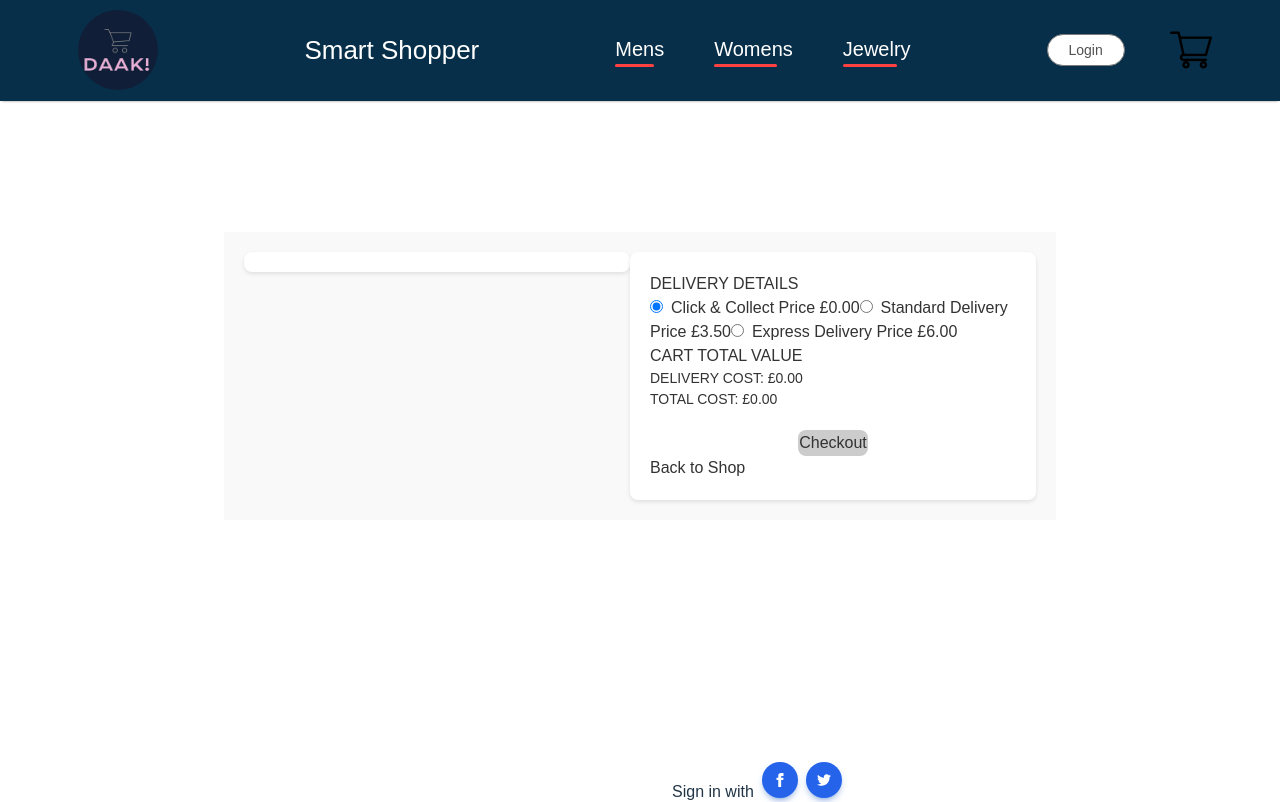
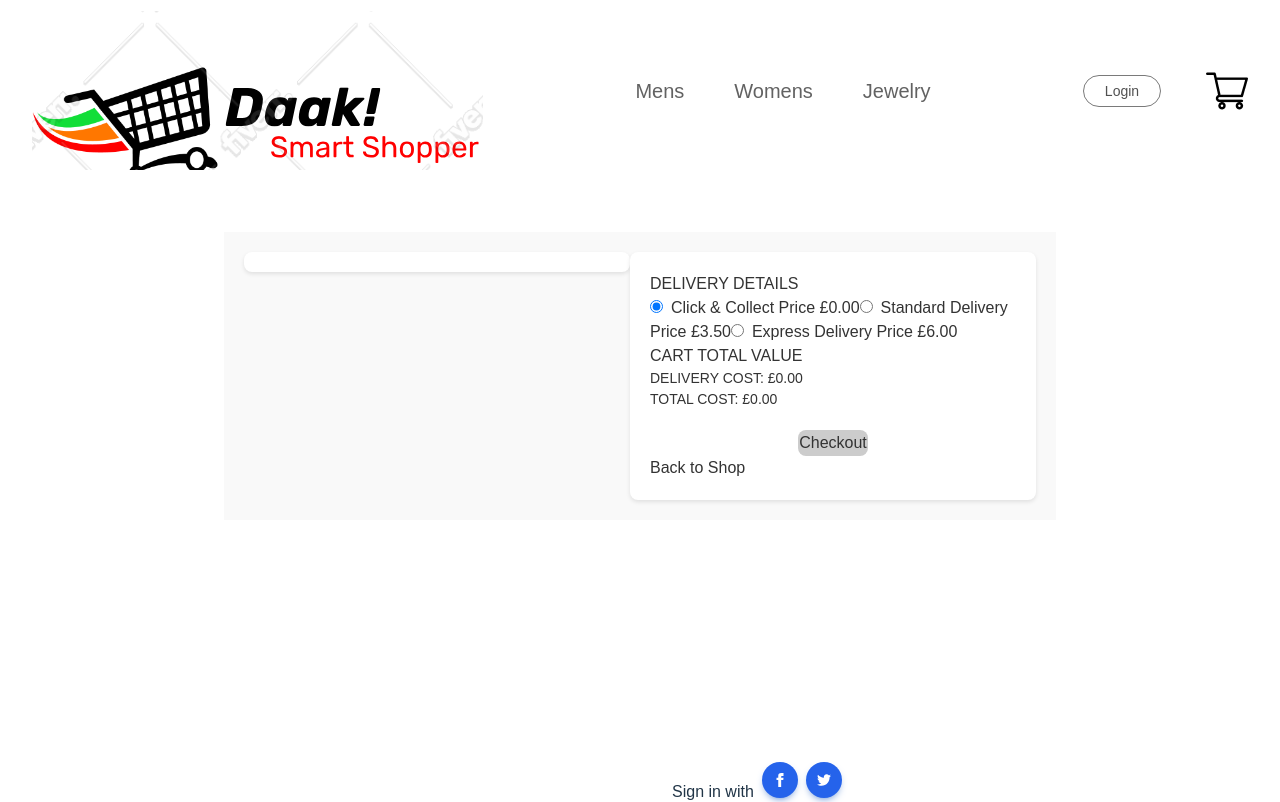
Before and after one commit to daironreijna/e-commerce-webstore, a React (Vite) app: page /cart in a window 1280 px wide. Shown: the top 802 px of the page. Built offline with nearby package versions, Linux system fonts and the light colour scheme; a web font is replaced by a local one.

Commit message:
Revert "updated navbar/logo/CartContext"

```diff
--- a/src/Components/Navbar/navbar.css
+++ b/src/Components/Navbar/navbar.css
@@ -1,32 +1,28 @@
 .navbar {
     position: fixed;
     display: flex;
-  justify-content: space-around;
+    justify-content: space-between;
     align-items: center;
-  padding: 0.3px;
+    padding: 0.7rem 2rem;
     z-index: 1;
-  /* background-color: #fff; */
+    background-color: #fff;
     margin: auto;
     top: 0;
     left: 0; /* Add left: 0 to make sure it stays at the left edge */
     right: 0; /* Add right: 0 to make sure it stays at the right edge */
-  color: black;
-  box-shadow: 0 1px 3px -2px black;
+    color:black;
 }
 
 .nav-logo {
     display: flex;
     align-items: center;
-  padding: 10px;
-  width: 100px;
-  gap: 1px;
+    gap: 10px;
 }
 
-.nav-logo-name {
-  color: white;
-  font-size: 26px;
+.nav-logo p {
+    color: #171717;
+    font-size: 38px;
     font-weight: 600;
-
 }
 
 .nav-menu {
@@ -34,7 +30,7 @@
     align-items: center;
     list-style: none;
     gap: 50px;
-  color: white;
+    color: #626262;
     font-size: 20px;
     font-weight: 500;
 }
@@ -63,7 +59,7 @@
 
 .nav-menu li:hover::after {
     transform: scaleX(1); /* Show the underline on hover */
-  background-color: #ff4141; /* Red color */
+    background-color: #FF4141; /* Red color */
 }
 
 .nav-menu hr {
@@ -71,7 +67,7 @@
     width: 80%;
     height: 3px;
     border-radius: 10px;
-  background: #ff4141;
+    background: #FF4141;
 }
 
 .nav-login-cart {
@@ -362,11 +358,11 @@
     .nav-login-cart {
         gap: 25px;
     }
-  .nav-menu {
+    .nav-menu{
         display: none;
     }
     /* Cart button for mobile */
-  .nav-login-cart img {
+    .nav-login-cart img{
         padding: 5px;
         width: 30px; /* Adjust font size for mobile */
     }
--- a/src/Components/Navbar/navbar.jsx
+++ b/src/Components/Navbar/navbar.jsx
@@ -1,16 +1,14 @@
 import React, { useState } from 'react';
 import './navbar.css';
-import logo from '../Assets/logo.png';
+import logo from '../Assets/Logo 2.png';
 import cart_icon from '../Assets/cart_icon.png';
 import { Link, useLocation } from 'react-router-dom'; // Import Link component and useLocation
 import CartDropdown from './CartDropdown'; // Import the CartDropdown component
 
 function Navbar() {
-    const [menu, setMenu] = useState("mens");
+    const [menu, setMenu] = useState("shop");
     const [isCartOpen, setCartOpen] = useState(false);
     const location = useLocation(); // Get the current location
-
-    // const {getTotalCartItems}= useContext(CartContext);
 
     // Toggle the cart dropdown
     const toggleCart = () => {
@@ -29,29 +27,24 @@ function Navbar() {
     };
 
     return (
-        <div className='navbar bg-sky-950' >
+        <div className='navbar'>
             <div className="nav-logo">
-               <Link to={"/"}> <img class="rounded-full" src={logo} alt="" /></Link>
+               <Link to={"/"}> <img src={logo} alt="" /></Link>
             </div>
-            <p className="nav-logo-name"><Link to={"/"}>Smart Shopper</Link></p>
             <ul className="nav-menu">
-                {/* <li onClick={()=>{setMenu(mens)}}>Mens{menu==="mens"?<hr/>:<></>}</li>
-                <li onClick={()=>{setMenu(women)}}>Women{menu==="women"?<hr/>:<></>}</li>
-                <li onClick={()=>{setMenu(jewelry)}}>Jewelry{menu==="jewelry"?<hr/>:<></>}</li> */}
-                <a href={'/#mens'}> Mens<hr/></a>
-                <a href={'/#womens'}> Womens<hr/></a>
-                <a href={'/#jewelry'}> Jewelry<hr/></a>
+                <a href={'/#mens'}> Mens</a>
+                <a href={'/#womens'}> Womens</a>
+                <a href={'/#jewelry'}> Jewelry</a>
             </ul>
             <div className="nav-login-cart">
                 <Link to='/login'><button>Login</button></Link>
                 {/* Add an icon to toggle the cart */}
-               <img src={cart_icon}
+                <img
+                    src={cart_icon}
                     alt=""
                     onClick={toggleCart}
                     style={{ cursor: 'pointer' }}
                 />
-
-                {/* <div className="nav-cart-count">{getTotalCartItems}</div> */}
 
 
                 {/* Display the cart dropdown when it's open */}
```
Also changed, not shown: src/contexts/CartContext.jsx (+0 -11 lines), src/Components/Assets/Logo 2.png (renamed from src/Components/Assets/logo2.png), src/Components/Assets/logo.png (deleted). Lines whose indentation alone changed are shown as unchanged.
